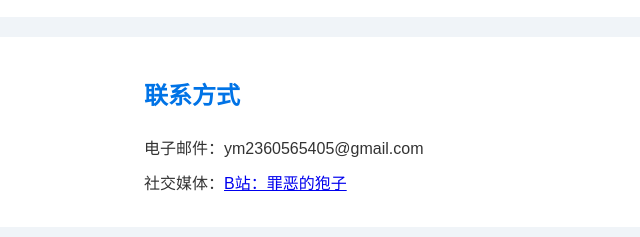
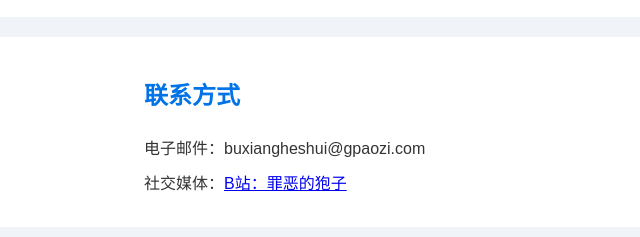
Before and after one commit to paozi0707/paozi.github.io, a plain HTML site: page paozi.html in a window 1280 px wide. Shown: the part 1623-1860 px from the top of the page, 0-640 px from the left. Drawn offline with Linux system fonts and the light colour scheme.

Commit message:
Update paozi.html

```diff
--- a/paozi.html
+++ b/paozi.html
@@ -166,7 +166,7 @@
     <section class="content" id="contact">
         <div class="container">
             <h2>联系方式</h2>
-            <p>电子邮件：ym2360565405@gmail.com</p>
+            <p>电子邮件：buxiangheshui@gpaozi.com</p>
             <p>社交媒体：<a href="https://space.bilibili.com/297119271" target="_blank">B站：罪恶的狍子</a></p>
         </div>
     </section>
```
